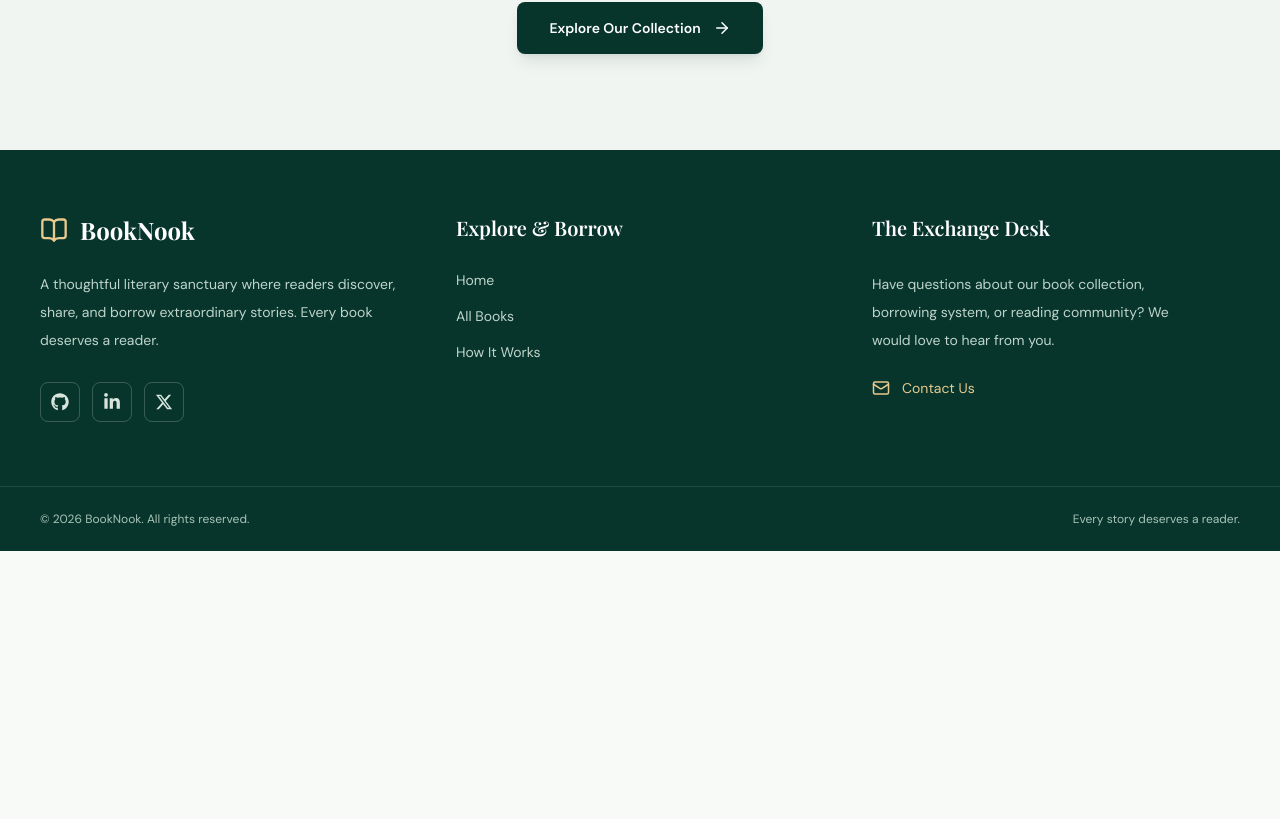
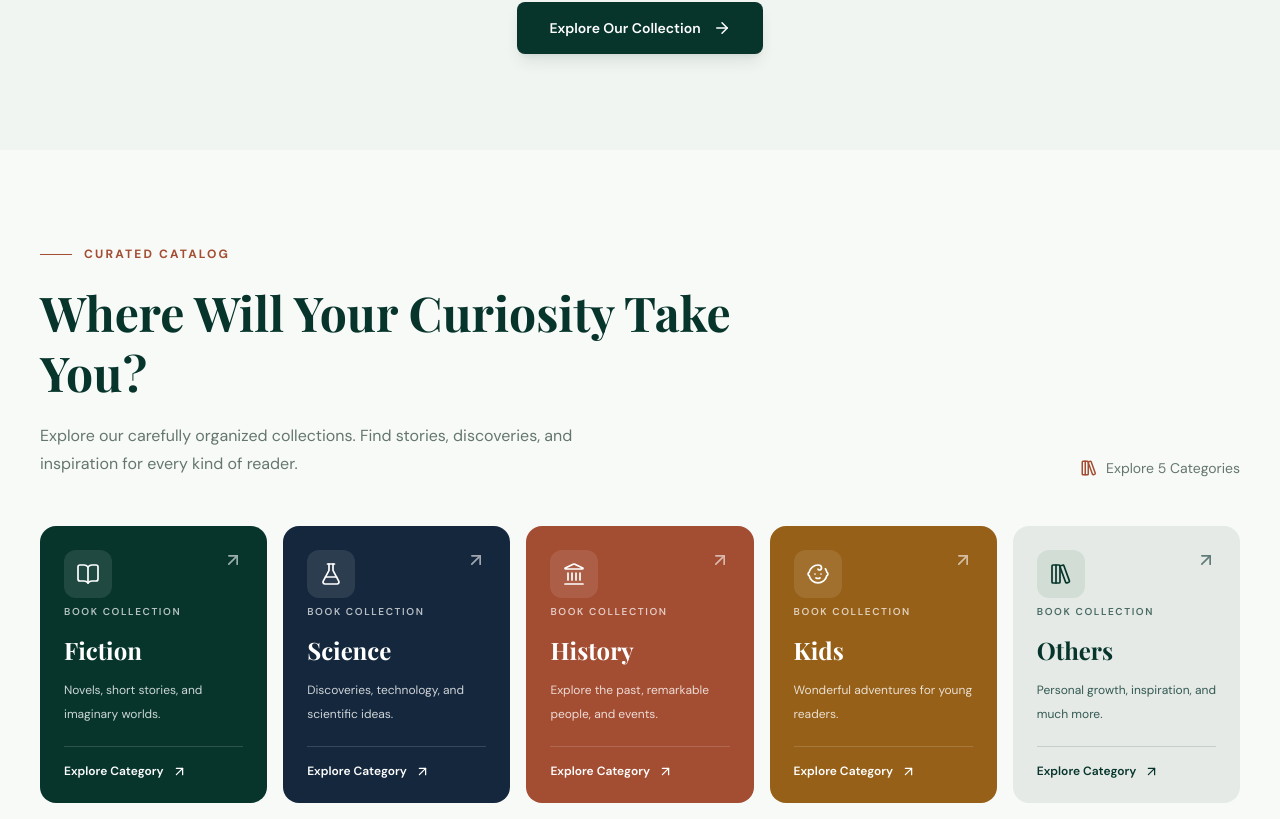
Before and after one commit to ariful-arif124/booknook-client, a Next.js app: page / in a window 1280 px wide. Shown: the part 3601-4420 px from the top of the page. Before the commit the page ends 4152 px from the top, so only its background shows below. Built offline with nearby package versions, Linux system fonts and the light colour scheme; a web font is replaced by a local one.

Commit message:
Build responsive Book Categories section with five collections

```diff
--- a/src/app/page.tsx
+++ b/src/app/page.tsx
@@ -2,6 +2,7 @@
 import HeroSlider from "@/components/home/hero-slider";
 import NewArrivals from "@/components/home/new-arrivals";
 import HowItWorks from "@/components/home/how-it-works";
+import BookCategories from "@/components/home/book-categories";
 
 export default function HomePage() {
   return (
@@ -9,6 +10,7 @@ export default function HomePage() {
       <HeroSlider />
       <NewArrivals />
       <HowItWorks />
+      <BookCategories />
     </>
   );
 }
--- /dev/null
+++ b/src/components/home/book-categories.tsx
@@ -0,0 +1,143 @@
+
+import Link from "next/link";
+import {
+  ArrowUpRight,
+  BookOpen,
+  FlaskConical,
+  Landmark,
+  Baby,
+  LibraryBig,
+} from "lucide-react";
+
+const categories = [
+  {
+    name: "Fiction",
+    description: "Novels, short stories, and imaginary worlds.",
+    icon: BookOpen,
+    background: "bg-[#07352C]",
+    textColor: "text-white",
+    iconBackground: "bg-white/10",
+  },
+  {
+    name: "Science",
+    description: "Discoveries, technology, and scientific ideas.",
+    icon: FlaskConical,
+    background: "bg-[#14273D]",
+    textColor: "text-white",
+    iconBackground: "bg-white/10",
+  },
+  {
+    name: "History",
+    description: "Explore the past, remarkable people, and events.",
+    icon: Landmark,
+    background: "bg-[#A34D32]",
+    textColor: "text-white",
+    iconBackground: "bg-white/10",
+  },
+  {
+    name: "Kids",
+    description: "Wonderful adventures for young readers.",
+    icon: Baby,
+    background: "bg-[#966018]",
+    textColor: "text-white",
+    iconBackground: "bg-white/10",
+  },
+  {
+    name: "Others",
+    description: "Personal growth, inspiration, and much more.",
+    icon: LibraryBig,
+    background: "bg-[#E5EAE7]",
+    textColor: "text-[#07352C]",
+    iconBackground: "bg-[#D2DED5]",
+  },
+];
+
+export default function BookCategories() {
+  return (
+    <section
+      id="book-categories"
+      className="bg-[#F8FAF7] px-5 py-20 sm:py-24 lg:px-10"
+    >
+      <div className="mx-auto max-w-7xl">
+        <div className="mb-12 flex flex-col gap-6 md:flex-row md:items-end md:justify-between">
+          <div className="max-w-3xl">
+            <div className="mb-5 flex items-center gap-3">
+              <span className="h-px w-8 bg-[#A34D32]" />
+
+              <span className="text-xs font-bold uppercase tracking-[0.18em] text-[#A34D32]">
+                Curated Catalog
+              </span>
+            </div>
+
+            <h2 className="font-serif text-4xl font-bold leading-tight text-[#07352C] sm:text-5xl">
+              Where Will Your Curiosity Take You?
+            </h2>
+
+            <p className="mt-5 max-w-xl text-sm leading-7 text-[#64776D] sm:text-base">
+              Explore our carefully organized collections.
+              Find stories, discoveries, and inspiration
+              for every kind of reader.
+            </p>
+          </div>
+
+          <div className="flex items-center gap-2 text-sm text-[#64776D]">
+            <LibraryBig size={18} className="text-[#A34D32]" />
+            <span>Explore 5 Categories</span>
+          </div>
+        </div>
+
+        <div className="grid grid-cols-1 gap-4 sm:grid-cols-2 lg:grid-cols-5">
+          {categories.map((category) => {
+            const Icon = category.icon;
+
+            return (
+              <Link
+                key={category.name}
+                href={`/books?category=${category.name}`}
+                className={`group flex min-h-[260px] flex-col justify-between overflow-hidden rounded-2xl p-6 transition-all duration-300 hover:-translate-y-2 hover:shadow-xl ${category.background} ${category.textColor}`}
+              >
+                <div className="flex items-start justify-between">
+                  <div
+                    className={`flex h-12 w-12 items-center justify-center rounded-xl ${category.iconBackground}`}
+                  >
+                    <Icon size={24} strokeWidth={1.7} />
+                  </div>
+
+                  <ArrowUpRight
+                    size={20}
+                    className="opacity-60 transition-all duration-300 group-hover:-translate-y-1 group-hover:translate-x-1 group-hover:opacity-100"
+                  />
+                </div>
+
+                <div>
+                  <span className="text-[10px] font-semibold uppercase tracking-[0.16em] opacity-70">
+                    Book Collection
+                  </span>
+
+                  <h3 className="font-serif mt-3 text-2xl font-bold">
+                    {category.name}
+                  </h3>
+
+                  <p className="mt-3 text-xs leading-6 opacity-80">
+                    {category.description}
+                  </p>
+
+                  <div className="mt-5 flex items-center gap-2 border-t border-current/15 pt-4">
+                    <span className="text-xs font-semibold">
+                      Explore Category
+                    </span>
+
+                    <ArrowUpRight
+                      size={15}
+                      className="transition-transform duration-300 group-hover:translate-x-1"
+                    />
+                  </div>
+                </div>
+              </Link>
+            );
+          })}
+        </div>
+      </div>
+    </section>
+  );
+}
```
